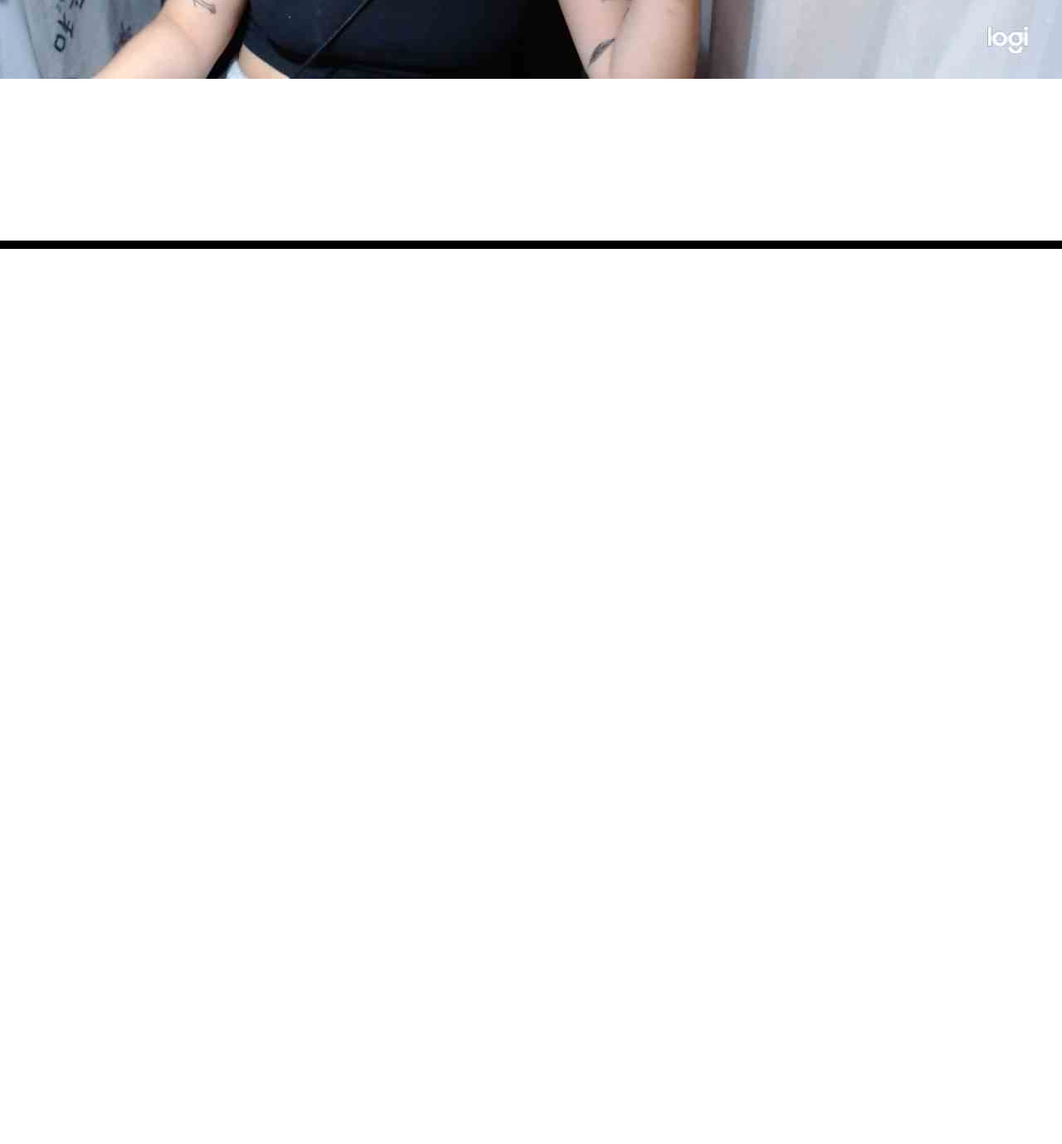
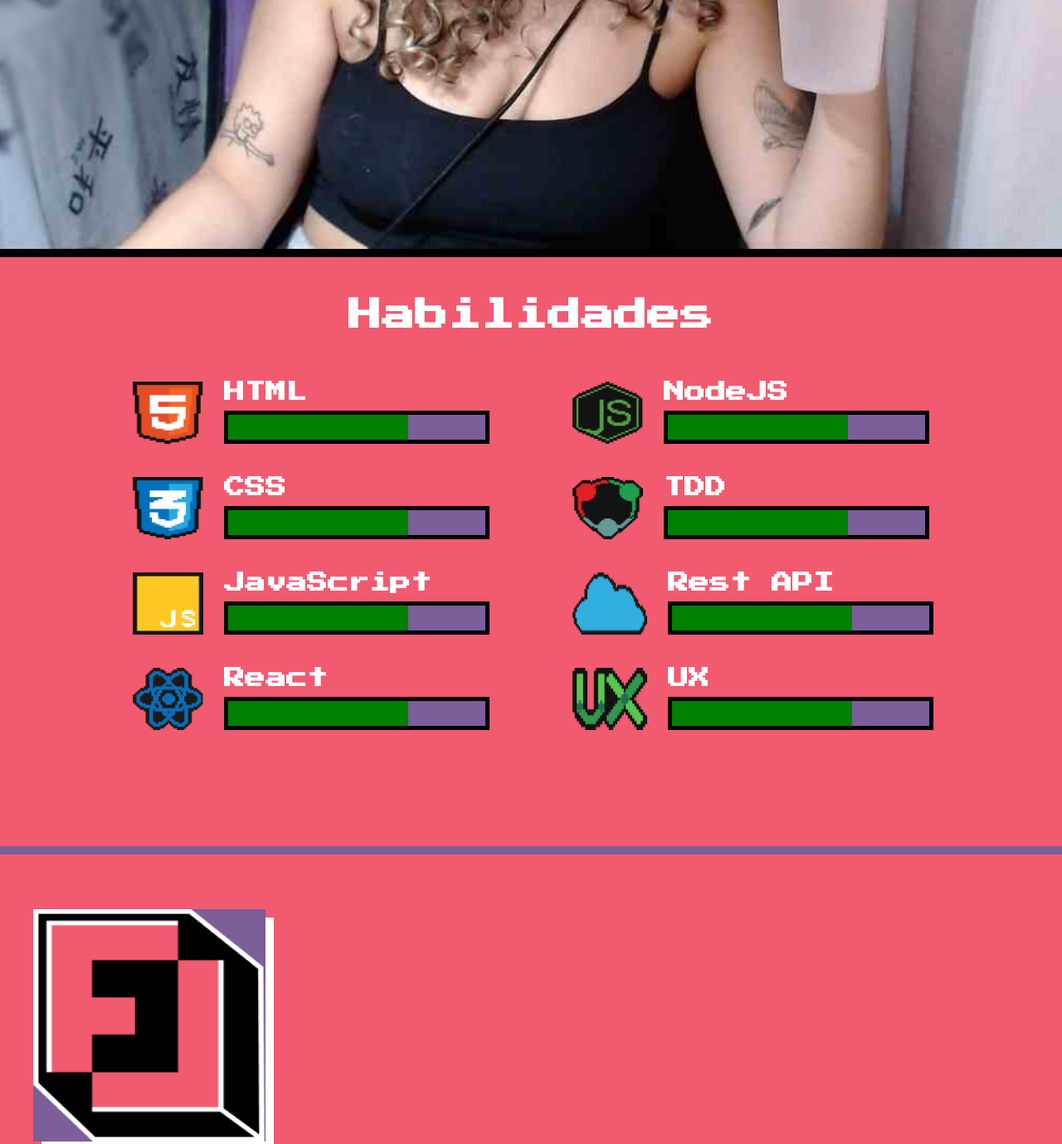
Before and after one commit to lysonjeada/lysonjeada.github.io, a plain HTML site: page index.html in a window 1280 px wide. Shown: the part 720-2099 px from the top of the page at 83% size. Before the commit the page ends 1020 px from the top, so only its background shows below. Drawn offline with Linux system fonts and the light colour scheme.

Commit message:
continuing

```diff
--- a/css/component/banner.css
+++ b/css/component/banner.css
@@ -1,7 +1,8 @@
 .banner {
+  box-sizing: content-box;
   background-image: url(../../assets/img/lyspng.png);
   background-repeat: no-repeat;
-  background-size: 100%;
+  background-size: cover;
   height: 800px;
   border-bottom: 10px solid #000;
   padding-top: 115px;
--- /dev/null
+++ b/css/component/card-project.css
@@ -0,0 +1,19 @@
+.card-project {
+  display: flex;
+  justify-content: center;
+  align-items: center;
+  background-color: #7C5E99;
+  width: 280px;
+  height: 280px;
+  box-shadow: 10px 10px 0px #FFF;
+
+}
+
+.card-project.-blue {
+  background-color: #4C5B84;
+}
+
+.card-project img {
+  width: 280px;
+  height: 280px;
+}
--- /dev/null
+++ b/css/component/main-title.css
@@ -0,0 +1,13 @@
+.main-title {
+  font-family: "Press Start 2P", sans-serif;
+  font-size: 40px;
+  color:#F25A70;
+  text-shadow: 4px 4px 0 #000;
+  margin-bottom: 20px;
+}
+
+.main-title.-second {
+  color: #FFF;
+  text-shadow: none;
+  text-align: center;
+}
--- /dev/null
+++ b/css/component/progress-bar.css
@@ -0,0 +1,10 @@
+.progress-bar {
+  box-sizing: border-box;
+  background-color: #FFF;
+  border: 5px solid #000;
+  height: 40px;
+}
+
+.progress-bar::-webkit-progress-bar {
+  background-color: #7C5E99;
+}
--- /dev/null
+++ b/css/component/section.css
@@ -0,0 +1,10 @@
+.section {
+  background-color: #F25A70;
+  padding-top: 50px;
+  padding-bottom: 100px;
+  border-bottom: 10px solid #7C5E99;
+}
+
+.section .main-title {
+  margin-bottom: 60px;
+}
--- /dev/null
+++ b/css/component/skill-tec.css
@@ -0,0 +1,23 @@
+.skill-tec {
+  display: flex;
+  align-items: center;
+  font-family: 'Press Start 2P', sans-serif;
+  font-size: 25px;
+  color: #FFF;
+}
+
+.skill-tec .icon {
+  margin-right: 25px;
+  width: 90px;
+
+}
+
+.skill-tec .right {
+  display: flex;
+  flex-direction: column;
+  justify-content: space-around;
+}
+
+.skill-tec .title {
+  margin-bottom: 10px;
+}
--- a/css/component/subtitle.css
+++ b/css/component/subtitle.css
@@ -1,4 +1,4 @@
-h2 {
+.subtitle {
   font-size: 25px;
   font-family: 'Press Start 2P', sans-serif;
   text-shadow: 4px 4px 0 #000;
--- a/css/component/title.css
+++ /dev/null
@@ -1,6 +0,0 @@
-h1 {
-  font-family: "Press Start 2P", sans-serif;
-  font-size: 40px;
-  color:#F25A70;
-  text-shadow: 4px 4px 0 #000;
-}
--- a/css/index.css
+++ b/css/index.css
@@ -30,8 +30,8 @@ a:before {
 }
 
 img {
-  width: 75px;
-  height: 65px;
+  width: 70px;
+  height: 75px;
 
 }
 
--- a/index.html
+++ b/index.html
@@ -9,11 +9,17 @@
 
   <link rel="stylesheet" href="css/reset.css">
   <link rel="stylesheet" href="css/component/banner.css">
+  <link rel="stylesheet" href="css/component/section.css">
   <link rel="stylesheet" href="css/index.css">
-  <link rel="stylesheet" href="css/component/title.css">
+  <link rel="stylesheet" href="css/component/main-title.css">
   <link rel="stylesheet" href="css/component/subtitle.css">
+  <link rel="stylesheet" href="css/component/skill-tec.css">
   <link rel="stylesheet" href="css/component/box.css">
   <link rel="stylesheet" href="css/component/button.css">
+  <link rel="stylesheet" href="css/component/progress-bar.css">
+  <link rel="stylesheet" href="css/component/wrapper-skill.css">
+  <link rel="stylesheet" href="css/component/card-project.css">
+
 
 
 </head>
@@ -33,8 +39,8 @@
   <section class="banner">
     <div class="wrapper">
       <div class="box">
-        <h1>Amaryllis</h1>
-        <h2>Desenvolvedora BackEnd</h2>
+        <h2 class="main-title">Amaryllis</h2>
+        <h3 class="subtitle">Desenvolvedora BackEnd</h3>
       </div>
 
       <div class="navigation">
@@ -45,6 +51,96 @@
     </div>
   </section>
 
+  <section class="section">
+    <h2 class="main-title -second">Habilidades</h2>
 
+    <div class="wrapper-skill">
+
+    <article class="skill-tec">
+      <img class="icon" src="/assets/img/ico_html5.png" all="Logo do HTML5 em pixel art">
+      <div class ="right">
+        <h3 class="title">HTML</h3>
+        <progress class="progress-bar" max="100" value="70">
+          70%
+        </progress>
+      </div>
+    </article>
+    <article class="skill-tec">
+      <img class="icon" src="/assets/img/ico_nodejs.png" all="Logo do NodeJS em pixel art">
+      <div class ="right">
+        <h3 class="title">NodeJS</h3>
+        <progress class="progress-bar" max="100" value="70">
+          70%
+        </progress>
+      </div>
+    </article>
+    <article class="skill-tec">
+      <img class="icon" src="/assets/img/ico_css3.png" all="Logo do CSS3 em pixel art">
+      <div class ="right">
+        <h3 class="title">CSS</h3>
+        <progress class="progress-bar" max="100" value="70">
+          70%
+        </progress>
+      </div>
+    </article>
+    <article class="skill-tec">
+      <img class="icon" src="/assets/img/ico_tdd.png" all="Logo do TDD em pixel art">
+      <div class ="right">
+        <h3 class="title">TDD</h3>
+        <progress class="progress-bar" max="100" value="70">
+          70%
+        </progress>
+      </div>
+    </article>
+    <article class="skill-tec">
+      <img class="icon" src="/assets/img/ico_js.png" all="Logo do JS em pixel art">
+      <div class ="right">
+        <h3 class="title">JavaScript</h3>
+        <progress class="progress-bar" max="100" value="70">
+          70%
+        </progress>
+      </div>
+    </article>
+    <article class="skill-tec">
+      <img class="icon" src="/assets/img/ico_restapi.png" all="Logo do RestAPI em pixel art">
+      <div class ="right">
+        <h3 class="title">Rest API</h3>
+        <progress class="progress-bar" max="100" value="70">
+          70%
+        </progress>
+      </div>
+    </article>
+    <article class="skill-tec">
+      <img class="icon" src="/assets/img/ico_react.png" all="Logo do React em pixel art">
+      <div class ="right">
+        <h3 class="title">React</h3>
+        <progress class="progress-bar" max="100" value="70">
+          70%
+        </progress>
+      </div>
+    </article>
+    <article class="skill-tec">
+      <img class="icon" src="/assets/img/ico_ux.png" all="Logo do UX em pixel art">
+      <div class ="right">
+        <h3 class="title">UX</h3>
+        <progress class="progress-bar" max="100" value="70">
+          70%
+        </progress>
+      </div>
+    </article>
+  </div>
+  </section>
+
+  <section class="section">
+    <figure class="card-project">
+      <img class="logo" src="/assets/img/logo-firedlabs.png" alt="Logo da FiredLabs">
+    </figure>
+    <figure class="card-project -blue">
+      <img class="logo" src="/assets/img/logo-collabcode.png" alt="Logo da CollabCode">
+    </figure>
+    <figure class="card-project">
+      <img class="logo" src="/assets/img/portfolio (2).png" alt="Avatar do Marco Bruno">
+    </figure>
+  </section>
 </body>
 </html>
```
